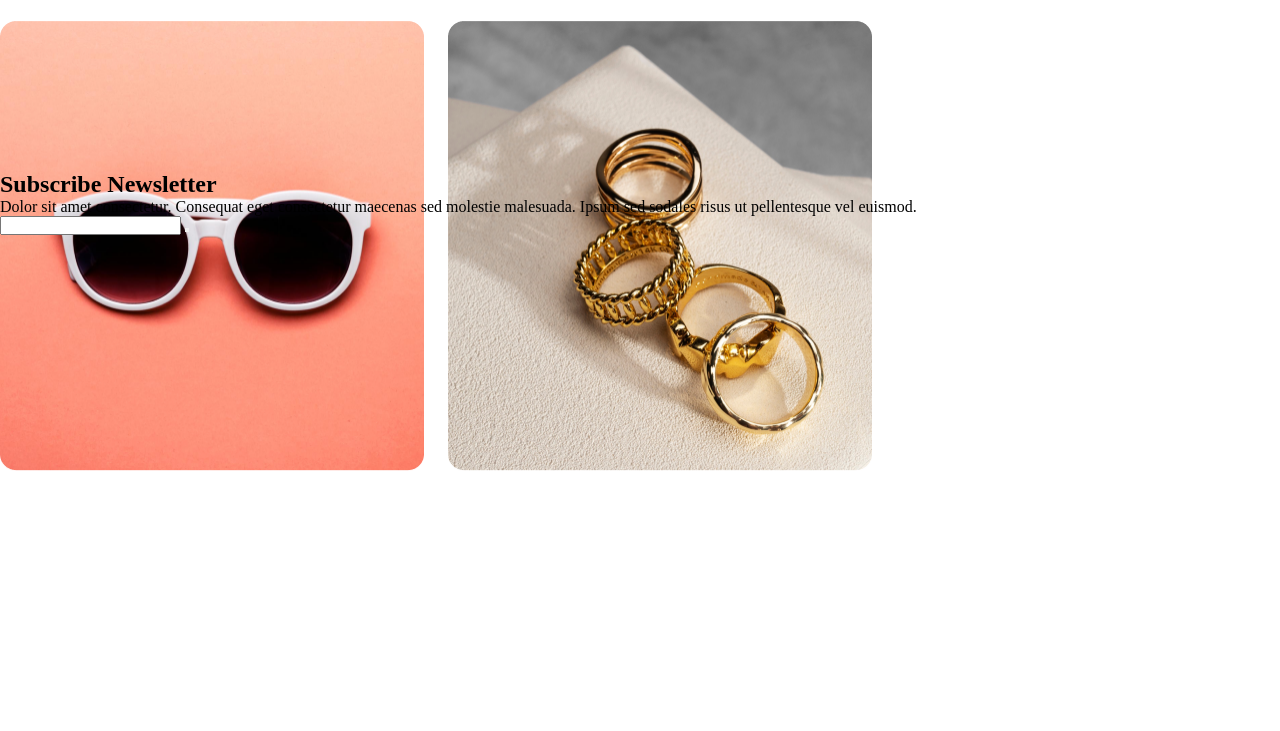
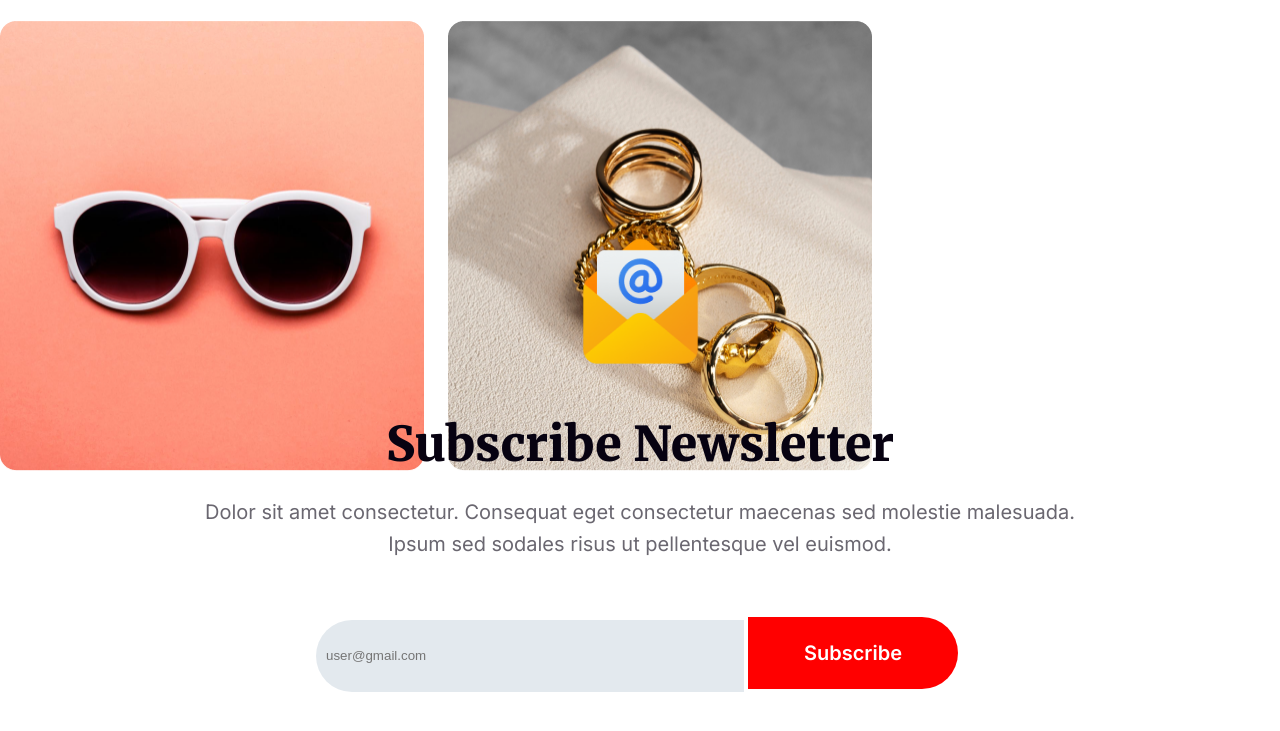
Before and after one commit to Niloy4001/New-year-offer, a plain HTML site: page index.html in a window 1280 px wide. Shown: the part 5878-6609 px from the top of the page. Before the commit the page ends 6349 px from the top, so only its background shows below. Drawn offline with Linux system fonts and the light colour scheme.

Commit message:
subscribe section added

```diff
--- a/index.html
+++ b/index.html
@@ -86,14 +86,16 @@
             </div>
     </section>
     <!-- Subscribe  section----------------------------------- -->
-    <section class="subscribe">
+    <section class="subscribe body">
         <div class="subscribe-content">
-            <img src="" alt="">
+            <img src="assets/Group 61.png" alt="">
             <h1>Subscribe Newsletter</h1>
             <p>Dolor sit amet consectetur. Consequat eget consectetur maecenas sed molestie malesuada. Ipsum sed sodales risus ut pellentesque vel euismod. </p>
         </div>
-        <input type="email" name="" id="">
-        <button></button>
+        <div class="input-btn-container">
+            <input type="email" name="" id="" placeholder="user@gmail.com">
+        <button>Subscribe</button>
+        </div>
      </section>
 
 </body>
--- a/style/style.css
+++ b/style/style.css
@@ -402,3 +402,73 @@
     height: 450px;
 }
 /* subscribe section style****************** */
+.subscribe{
+    height: 616px;
+    margin: 120px auto;
+    display: flex;
+    flex-direction: column;
+    align-items: center;
+    justify-content: center;
+}
+.subscribe .subscribe-content{
+    width: 896px;
+    height: 336px;
+    text-align: center;
+}
+.subscribe .subscribe-content img{
+    width: 131px;
+    height: 137px;
+    margin-bottom: 40px;
+}
+.subscribe .subscribe-content h1{
+    color: rgb(7, 2, 17);
+    font-family: Merriweather;
+    font-size: 48px;
+    font-weight: 900;
+    line-height: 60px;
+    letter-spacing: 0%;
+    text-align: center;
+    text-transform: capitalize;
+    margin-bottom: 22px;
+}
+.subscribe .subscribe-content p{
+    color: rgba(7, 2, 17, 0.6);
+    font-family: Inter;
+    font-size: 20px;
+    font-weight: 400;
+    line-height: 32px;
+    letter-spacing: 0%;
+    text-align: center;
+
+}
+.subscribe .input-btn-container{
+
+    width: 648px;
+    height: 72px;
+    margin-top: 48px;
+}
+.subscribe .input-btn-container input[type=email]{
+    width: 418px;
+    height: 72px;
+    border: none;
+    border-radius: 50px 0px 0px 50px;
+    background-color: rgb(227, 233, 238);
+    padding-left: 10px;
+
+
+}
+.subscribe .input-btn-container button{
+    width: 210px;
+    height: 72px;
+    background: red;
+    color: rgb(255, 255, 255);
+    font-family: Inter;
+    font-size: 20px;
+    font-weight: 600;
+    line-height: 24px;
+    letter-spacing: 0%;
+    text-align: center;
+    border: none;
+    border-radius: 0px 50px 50px 0px;
+    cursor: pointer;
+}
```
